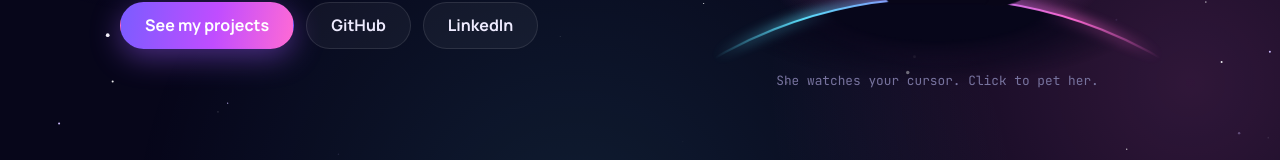
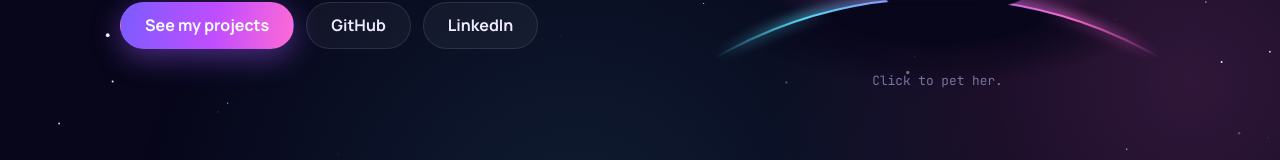
Before and after one commit to Pinarcarkci/Pinarcarkci.github.io, a plain HTML site: page index.html in a window 1280 px wide. Shown: the part 493-653 px from the top of the page. Drawn offline with Linux system fonts and the light colour scheme; a web font is replaced by a local one.

Commit message:
Tekst onder de kat aangepast

```diff
--- a/index.html
+++ b/index.html
@@ -165,7 +165,7 @@
               </g>
             </svg>
           </button>
-          <p class="cat-hint" id="cat-hint" aria-live="polite">She watches your cursor. Click to pet her.</p>
+          <p class="cat-hint" id="cat-hint" aria-live="polite">Click to pet her.</p>
         </div>
       </section>
 
```
